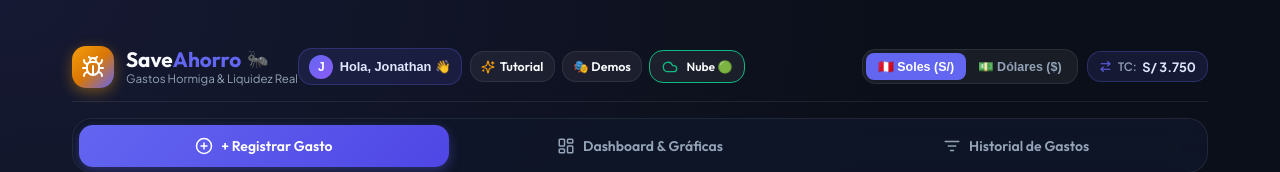
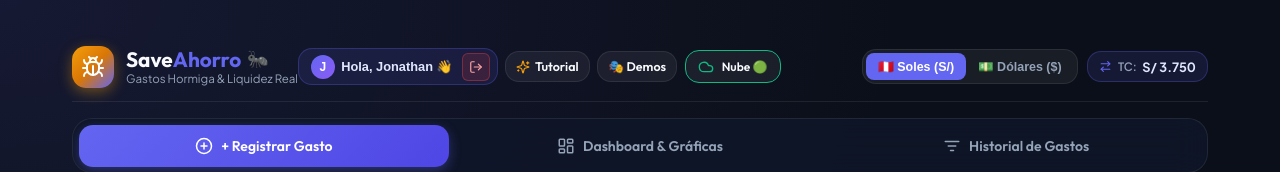
Before and after one commit to jonathanfigueroa28/SaveAhorro, a React (Vite) app: page / in a window 1280 px wide. Both pictures are taken after a click on the button "Ir a Mi Cuenta". Shown: the top 172 px of the page. Built offline with nearby package versions, Linux system fonts and the light colour scheme; no server answers; the database is empty; the HTML template or start-up script is replaced by a standard one.

Commit message:
feat: complete logout flow in navbar and user profile modal

```diff
--- a/src/App.jsx
+++ b/src/App.jsx
@@ -138,8 +138,14 @@ export default function App() {
   }, []);
 
   const handleLogout = async () => {
-    await signOutUser();
+    try {
+      await signOutUser();
+    } catch (err) {
+      console.warn('Sign out warning:', err);
+    }
+    localStorage.removeItem('saveahorro_view_mode');
     setCurrentUser(null);
+    setViewMode('landing');
     loadData();
   };
 
@@ -338,6 +344,7 @@ export default function App() {
         onOpenProfileModal={() => !isDemo && setIsProfileModalOpen(true)}
         onOpenTutorial={() => setIsTourOpen(true)}
         onShowLanding={() => setViewMode('landing')}
+        onLogout={handleLogout}
       />
 
       {/* Main Content Area */}
@@ -439,6 +446,7 @@ export default function App() {
         onClose={() => setIsProfileModalOpen(false)}
         userProfile={userProfile}
         onSaveProfile={handleSaveProfile}
+        onLogout={handleLogout}
       />
 
       {/* Cloud Configuration Modal */}
--- a/src/components/Navbar.jsx
+++ b/src/components/Navbar.jsx
@@ -14,7 +14,8 @@ export default function Navbar({
   userProfile,
   onOpenProfileModal,
   onOpenTutorial,
-  onShowLanding
+  onShowLanding,
+  onLogout
 }) {
   return (
     <header style={{ marginBottom: '1.25rem' }}>
@@ -48,20 +49,27 @@ export default function Navbar({
 
           {/* User Profile & Cloud status row */}
           <div style={{ display: 'flex', alignItems: 'center', gap: '0.45rem', flexWrap: 'wrap' }}>
-            {/* Friendly Greeting & Name editor */}
+            {/* Friendly Greeting & Name editor with Logout */}
+            <div style={{
+              display: 'inline-flex',
+              alignItems: 'center',
+              background: 'rgba(99, 102, 241, 0.12)',
+              border: '1px solid rgba(99, 102, 241, 0.28)',
+              borderRadius: 'var(--radius-md)',
+              padding: '0.2rem 0.4rem',
+              gap: '0.25rem'
+            }}>
               <button
                 onClick={onOpenProfileModal}
                 style={{
                   display: 'inline-flex',
                   alignItems: 'center',
                   gap: '0.4rem',
-                background: 'rgba(99, 102, 241, 0.12)',
-                border: '1px solid rgba(99, 102, 241, 0.28)',
-                borderRadius: 'var(--radius-md)',
-                padding: '0.35rem 0.65rem',
+                  background: 'transparent',
+                  border: 'none',
                   cursor: 'pointer',
                   color: '#fff',
-                transition: 'all 0.2s ease'
+                  padding: '0.15rem 0.35rem'
                 }}
                 title="Haz clic para editar tu nombre y apellidos"
               >
@@ -83,6 +91,31 @@ export default function Navbar({
                   Hola, {userProfile?.firstName || 'Jonathan'} 👋
                 </span>
               </button>
+
+              {onLogout && (
+                <button
+                  onClick={onLogout}
+                  style={{
+                    background: 'rgba(239, 68, 68, 0.15)',
+                    border: '1px solid rgba(239, 68, 68, 0.35)',
+                    borderRadius: '6px',
+                    color: '#fca5a5',
+                    cursor: 'pointer',
+                    display: 'flex',
+                    alignItems: 'center',
+                    justifyContent: 'center',
+                    width: '28px',
+                    height: '28px',
+                    padding: 0,
+                    transition: 'all 0.2s ease'
+                  }}
+                  title="Cerrar sesión / Salir a la portada"
+                  aria-label="Cerrar sesión"
+                >
+                  <LogOut size={14} color="#fca5a5" />
+                </button>
+              )}
+            </div>
 
             {/* Tutorial Button */}
             {onOpenTutorial && (
--- a/src/components/UserProfileModal.jsx
+++ b/src/components/UserProfileModal.jsx
@@ -1,7 +1,7 @@
 import React, { useState } from 'react';
-import { User, Check, X, Sparkles } from 'lucide-react';
+import { User, Check, X, Sparkles, LogOut } from 'lucide-react';
 
-export default function UserProfileModal({ isOpen, onClose, userProfile, onSaveProfile }) {
+export default function UserProfileModal({ isOpen, onClose, userProfile, onSaveProfile, onLogout }) {
   const [firstName, setFirstName] = useState(userProfile.firstName || 'Jonathan');
   const [lastName, setLastName] = useState(userProfile.lastName || 'Figueroa');
 
@@ -126,6 +126,49 @@ export default function UserProfileModal({ isOpen, onClose, userProfile, onSaveP
             </button>
           </div>
         </form>
+
+        {onLogout && (
+          <div style={{
+            marginTop: '1.25rem',
+            paddingTop: '1rem',
+            borderTop: '1px solid var(--border-color)',
+            display: 'flex',
+            justifyContent: 'space-between',
+            alignItems: 'center'
+          }}>
+            <div>
+              <div style={{ fontSize: '0.8rem', fontWeight: 600, color: 'var(--text-main)' }}>
+                Sesión Activa
+              </div>
+              <p style={{ fontSize: '0.72rem', color: 'var(--text-muted)', margin: 0 }}>
+                Salir a la portada o cambiar de usuario
+              </p>
+            </div>
+            <button
+              type="button"
+              onClick={() => {
+                onClose();
+                onLogout();
+              }}
+              className="btn"
+              style={{
+                background: 'rgba(239, 68, 68, 0.12)',
+                border: '1px solid rgba(239, 68, 68, 0.3)',
+                color: '#fca5a5',
+                padding: '0.45rem 0.85rem',
+                fontSize: '0.8rem',
+                fontWeight: 600,
+                display: 'flex',
+                alignItems: 'center',
+                gap: '0.4rem',
+                cursor: 'pointer'
+              }}
+            >
+              <LogOut size={14} />
+              <span>Cerrar Sesión</span>
+            </button>
+          </div>
+        )}
       </div>
     </div>
   );
```
Lines whose indentation alone changed are shown as unchanged.
